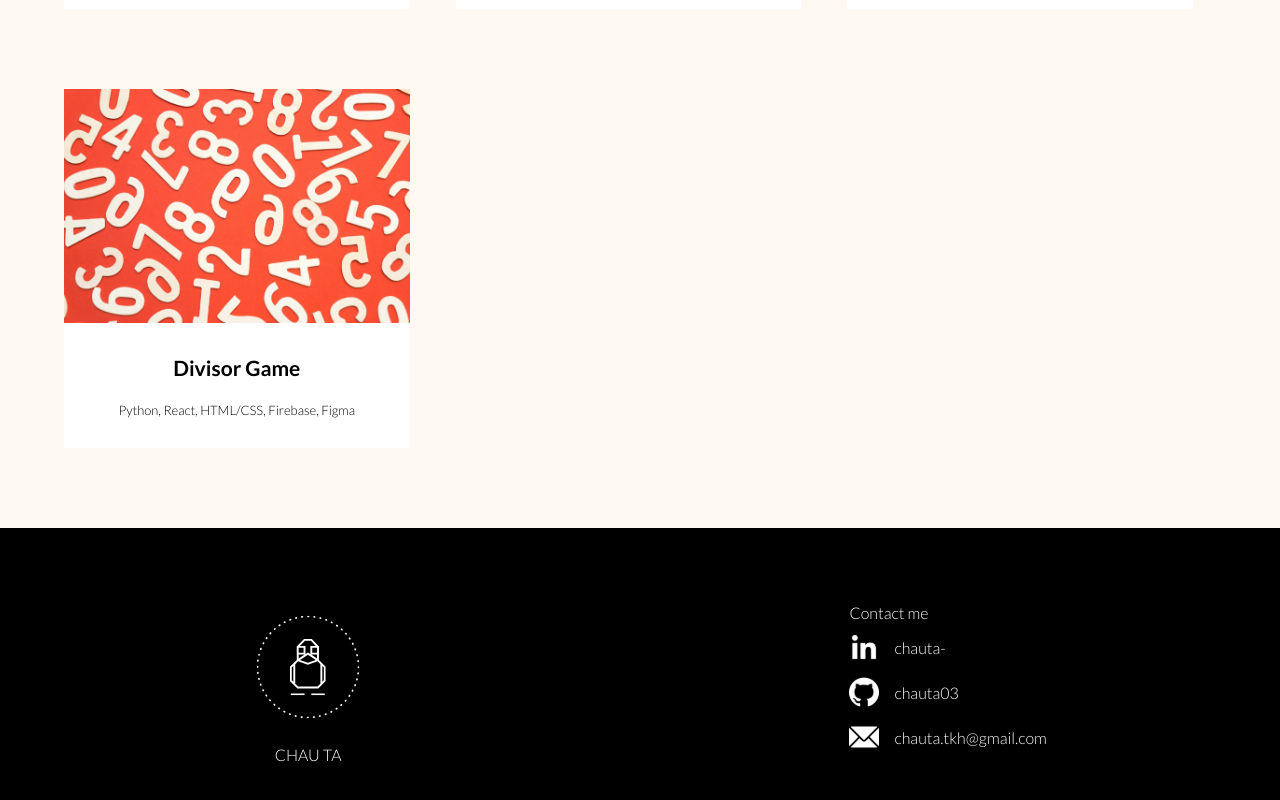
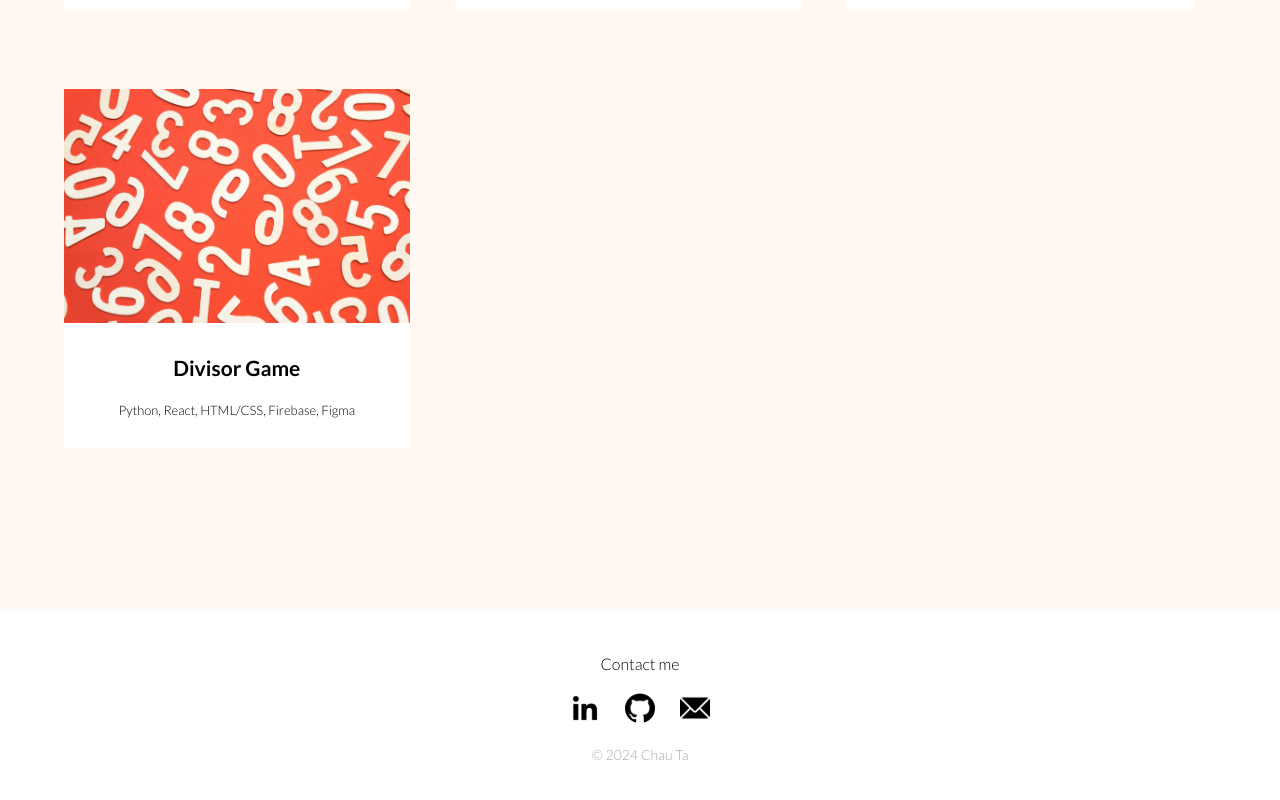
Before and after one commit to chauta03/Personal-Website, a React (Create React App) app: page / in a window 1280 px wide. Shown: the part 1291-2091 px from the top of the page. Built offline with nearby package versions, Linux system fonts and the light colour scheme.

Commit message:
fix footer

```diff
--- a/src/components/footer.css
+++ b/src/components/footer.css
@@ -1,45 +1,35 @@
 .footer {
-    background-color: black;
-    height: 300px;
+    background-color: white;
     width: 100%;
     position: absolute;
     bottom: 0;
-}
+    height: fit-content;
+    padding: 45px 0;
 
-.footer-container {
-    color: white;
-    height: 100%;
-    display: flex;
-    flex-direction: row;
-    align-items: center;
-    justify-content: space-around;
-}
-
-.footer-image {
-    width: 150px;
-}
-
-.footer-right {
-    color: white;
+    color: black;
     display: flex;
     flex-direction: column;
-    align-items: flex-start;
-    justify-content: left;
-    gap: 10px;
+    justify-content: center;
+    gap: 20px;
 }
 
 .social-media {
     display: flex;
-    flex-direction: column;
+    flex-direction: row;
     align-items: flex-start;
     justify-content: center;
     gap: 15px;
 }
 
-.social-media a{
+.social-media{
     color: white;
     text-decoration: none;
     display: flex;
     align-items: center;
-    gap: 15px;
+    gap: 25px;
 }
+
+.copyright {
+    font-size: 14px;
+    color: darkgray;
+}
--- a/src/components/footer.jsx
+++ b/src/components/footer.jsx
@@ -1,34 +1,29 @@
 import './footer.css';
-import logo from '../images/logo/logo.svg';
-import linkedin from '../images/social-media/white-linkedin.svg';
-import github from '../images/social-media/white-github.svg';
-import email from '../images/social-media/white-email.svg';
+import linkedin from '../images/social-media/linkedin.svg';
+import github from '../images/social-media/github.svg';
+import email from '../images/social-media/email.svg';
 
 const Footer = () => {
     return (
         <div className="footer">
-            <div className="footer-container">
-                <div className="footer-left">
-                    <img className="footer-image" src={logo} alt="footer" />
-                    <div>CHAU TA</div>
-                </div>
-                <div className="footer-right">
                 <div>Contact me</div>
                 <div className='social-media'>
                     <a href="https://www.linkedin.com/in/chauta-/" target="_blank" rel="noopener noreferrer">
                         <img className='social-media-icon' src={linkedin} alt='linkedin' />
-                            <div>chauta-</div>
+                        {/* <div>chauta-</div> */}
                     </a>
                     <a href="https://github.com/chauta03" target="_blank" rel="noopener noreferrer">
                         <img className='social-media-icon' src={github} alt='github' />
-                            <div>chauta03</div>
+                        {/* <div>chauta03</div> */}
                     </a>
                     <a href="mailto:chauta.tkh@gmail.com" target="_blank" rel="noopener noreferrer">
                         <img className='social-media-icon' src={email} alt='email' />
-                            <div>chauta.tkh@gmail.com</div>
+                        {/* <div>chauta.tkh@gmail.com</div> */}
                     </a>
+
                 </div>
-                </div>
+                <div className='copyright'>&copy; 2024 Chau Ta</div>
+                <div>
                 </div>
         </div>
     );
```
Also changed, not shown: 1 other file (tests, documents, lock files or other folders). Lines whose indentation alone changed are shown as unchanged.
